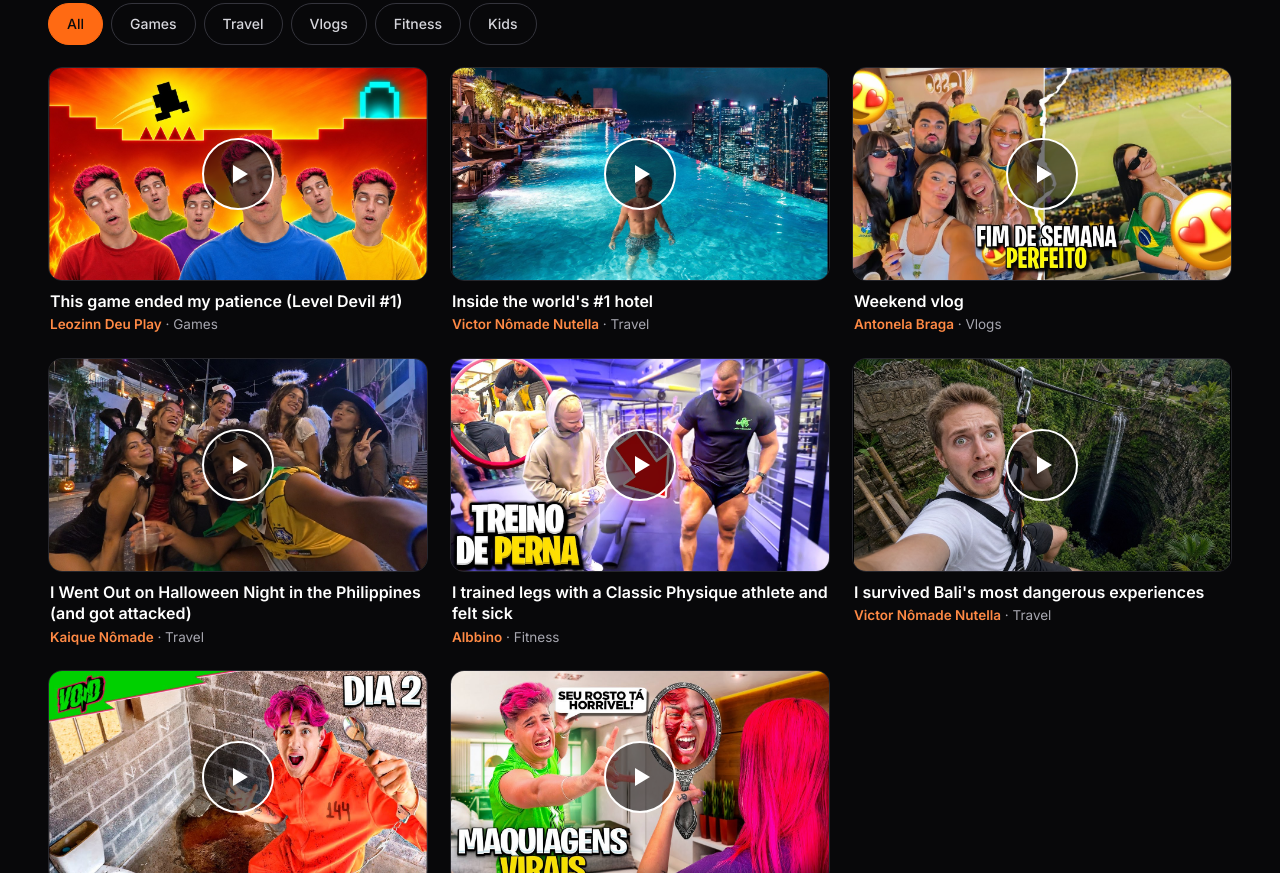
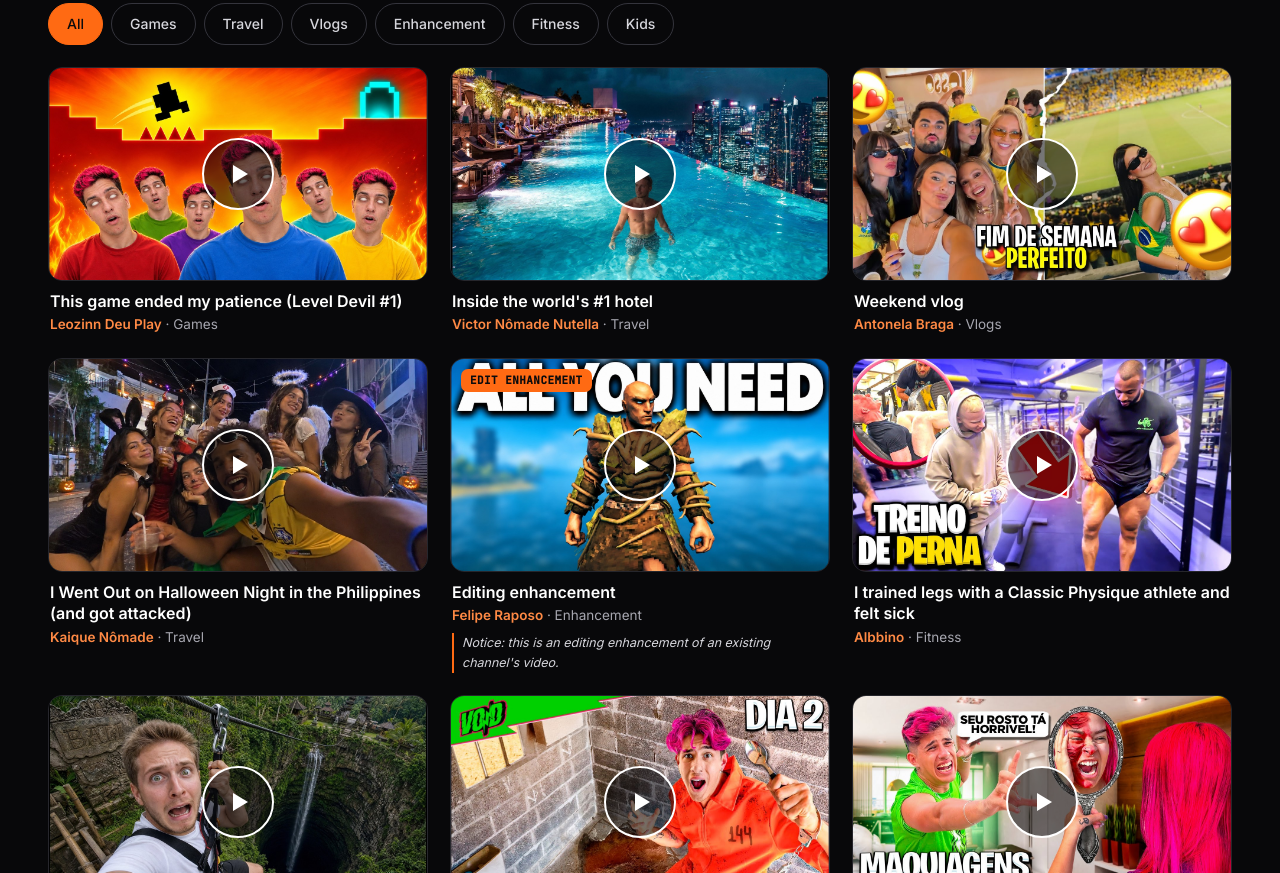
Before and after one commit to Raposo16/portfolioraposo, a plain HTML site: page index.html in a window 1280 px wide. Shown: the part 1270-2143 px from the top of the page. Drawn offline with Linux system fonts and the light colour scheme.

Commit message:
Portfólio: vídeo de aprimoramento de edição com aviso em inglês e capa da miniatura do canal
Co-Authored-By: Claude Sonnet 5.5 <noreply@anthropic.com>

```diff
--- a/index.html
+++ b/index.html
@@ -106,6 +106,7 @@ section{padding:clamp(54px,8vw,104px) 0}
 .item p{color:var(--mut);font-size:13.5px;margin-top:2px}
 .item p b{color:var(--or2);font-weight:600}
 .item[hidden]{display:none}
+.aviso{color:#d6d6dc!important;font-size:12.5px!important;font-style:italic;border-left:2px solid var(--or);padding-left:8px;margin-top:6px!important}
 .thumbs{display:grid;grid-template-columns:repeat(4,1fr);gap:clamp(12px,1.8vw,22px)}
 .thumbs .card{cursor:zoom-in}
 .thumbs .card .cap{opacity:0;transition:opacity .2s}
@@ -302,7 +303,7 @@ const L = (pt,en,es) => ({pt,en,es});
 /* Vídeos (mesmos dados do portfólio atual). principal = vitrine grande. */
 const SUB = {
   games: L("Games","Games","Games"), viagem: L("Viagem","Travel","Viajes"), vlogs: L("Vlogs","Vlogs","Vlogs"),
-  infantil: L("Infantil","Kids","Infantil"), fitness: L("Fitness","Fitness","Fitness")
+  infantil: L("Infantil","Kids","Infantil"), fitness: L("Fitness","Fitness","Fitness"), aprim: L("Aprimoramento","Enhancement","Mejora")
 };
 const yt = (id, titulo, canal, sub, extra={}) => ({id, titulo, canal, sub,
   desc: L(`Edição para o canal ${canal}.`, `Editing for the ${canal} channel.`, `Edición para el canal ${canal}.`), ...extra});
@@ -311,6 +312,7 @@ const VIDEOS = [
   yt("teCZLRFOlaI", L("Por dentro do hotel número 1 do mundo","Inside the world's #1 hotel","Dentro del hotel número 1 del mundo"), "Victor Nômade Nutella", SUB.viagem),
   yt("om2nfCoXRlk", L("Vlog do fim de semana","Weekend vlog","Vlog del fin de semana"), "Antonela Braga", SUB.vlogs),
   yt("h_HO1Cl8ePY", L("Saí na noite de Halloween nas Filipinas (e fui atacado)","I Went Out on Halloween Night in the Philippines (and got attacked)","Salí en la noche de Halloween en Filipinas (y me atacaron)"), "Kaique Nômade", SUB.viagem, {desc:L("Edição e thumbnail para o canal Kaique Nômade.","Editing and thumbnail for the Kaique Nômade channel.","Edición y miniatura para el canal Kaique Nômade.")}),
+  yt("rTHDaHe5RPc", L("Aprimoramento de edição","Editing enhancement","Mejora de edición"), "Felipe Raposo", SUB.aprim, {aviso:true, desc:L("Editing enhancement of an existing channel's video.","Editing enhancement of an existing channel's video.","Editing enhancement of an existing channel's video.")}),
   yt("gt2_XKcwvNA", L("Treinei perna com um Classic Physique e passei mal","I trained legs with a Classic Physique athlete and felt sick","Entrené pierna con un Classic Physique y me sentí mal"), "Albbino", SUB.fitness),
   yt("kI4MBIVZYrw", L("Sobrevivi às experiências mais perigosas de Bali","I survived Bali's most dangerous experiences","Sobreviví a las experiencias más peligrosas de Bali"), "Victor Nômade Nutella", SUB.viagem),
   yt("8xGPS7JHm0I", L("Escapei de uma prisão apenas cavando","I escaped from a prison just by digging","Escapé de una prisión solo cavando"), "Void X", SUB.games),
@@ -415,7 +417,7 @@ function renderAll(){
   // filtros
   const subs=[...new Set(VIDEOS.map(v=>T(v.sub)))];
   $("#chips").innerHTML=[t("todos"),...subs].map((s,i)=>`<button class="chip" data-f="${i?esc(s):"todos"}" aria-pressed="${(i?s:"todos")===filtro}">${esc(s)}</button>`).join("");
-  $("#grid").innerHTML=VIDEOS.map(v=>`<article class="item" data-sub="${esc(T(v.sub))}"><button class="card" data-vid="${v.id}" aria-label="${esc(T(v.titulo))}">${img(v)}<span class="play" aria-hidden="true"></span></button><div class="meta"><h3>${esc(T(v.titulo))}</h3><p><b>${esc(v.canal)}</b> · ${esc(T(v.sub))}</p></div></article>`).join("");
+  $("#grid").innerHTML=VIDEOS.map(v=>`<article class="item" data-sub="${esc(T(v.sub))}"><button class="card" data-vid="${v.id}" aria-label="${esc(T(v.titulo))}">${v.aviso?`<span class="tag">Edit enhancement</span>`:""}${img(v)}<span class="play" aria-hidden="true"></span></button><div class="meta"><h3>${esc(T(v.titulo))}</h3><p><b>${esc(v.canal)}</b> · ${esc(T(v.sub))}</p>${v.aviso?`<p class="aviso">${esc(AVISO)}</p>`:""}</div></article>`).join("");
   aplicaFiltro();
 
   // thumbs
@@ -437,6 +439,7 @@ function renderAll(){
   ].map(c=>`<a href="${c.h}" target="_blank" rel="noopener"><span class="eyebrow">${c.k}</span><span class="v">${c.v}</span></a>`).join("");
 }
 /* vitrine giratória: ordem = VITRINE; começa no do meio (Leozinn) */
+const AVISO="Notice: this is an editing enhancement of an existing channel's video.";
 const VITRINE=["kzO1vLPsTuY","h_HO1Cl8ePY","om2nfCoXRlk","gt2_XKcwvNA","kI4MBIVZYrw","8xGPS7JHm0I","DdpckM69HsQ","teCZLRFOlaI"];
 let atual=0;
 function renderVitrine(){
```
Also changed, not shown: capas-yt/rTHDaHe5RPc.jpg (added).
